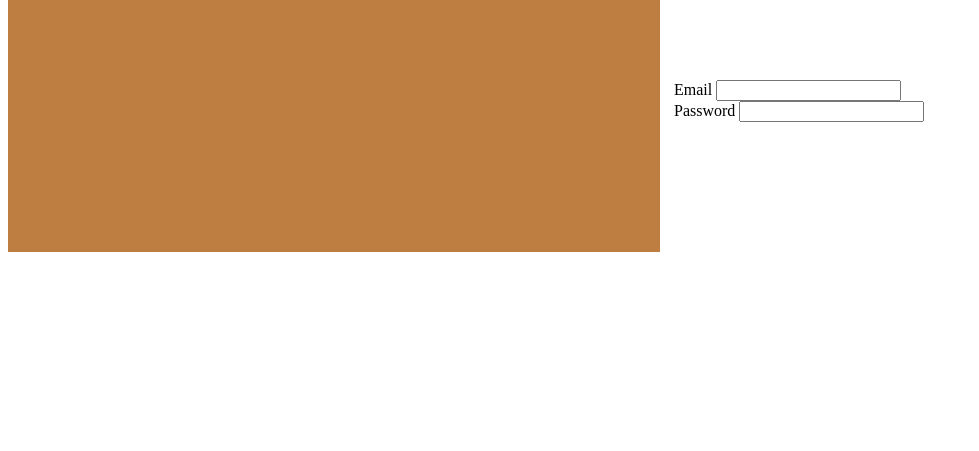
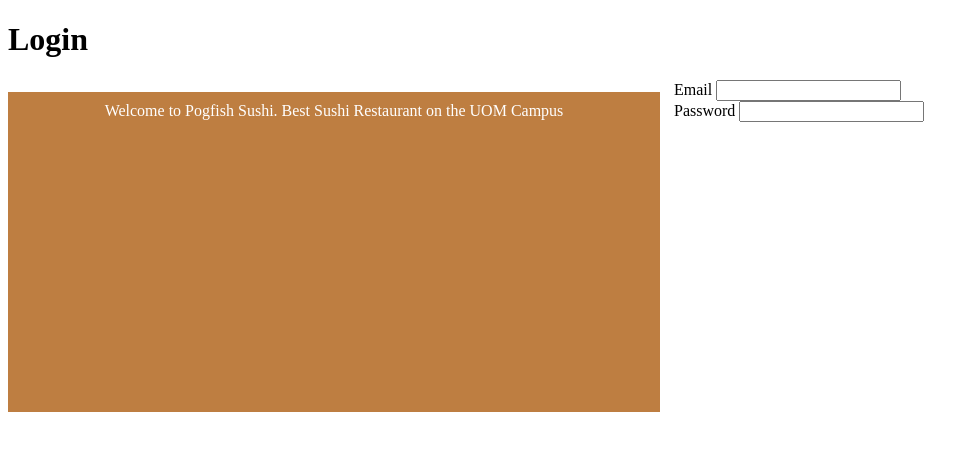
Before and after one commit to MaximCamilleri/Sushi-Restaurant-Template, a PHP site: page / in a window 1280 px wide. Shown: the top 451 px of the page, without its empty margins (0-979 px from the left). Run offline with PHP 8.4, Linux system fonts and the light colour scheme.

Commit message:
fixing design test

```diff
--- a/loginCSS.css
+++ b/loginCSS.css
@@ -9,8 +9,6 @@
     height: 300px;
     text-align: center;
     position: relative;
-    top: 50%;
-    transform: translateY(-50%);
     color: #fff;
     display: inline-block;
 }
```
